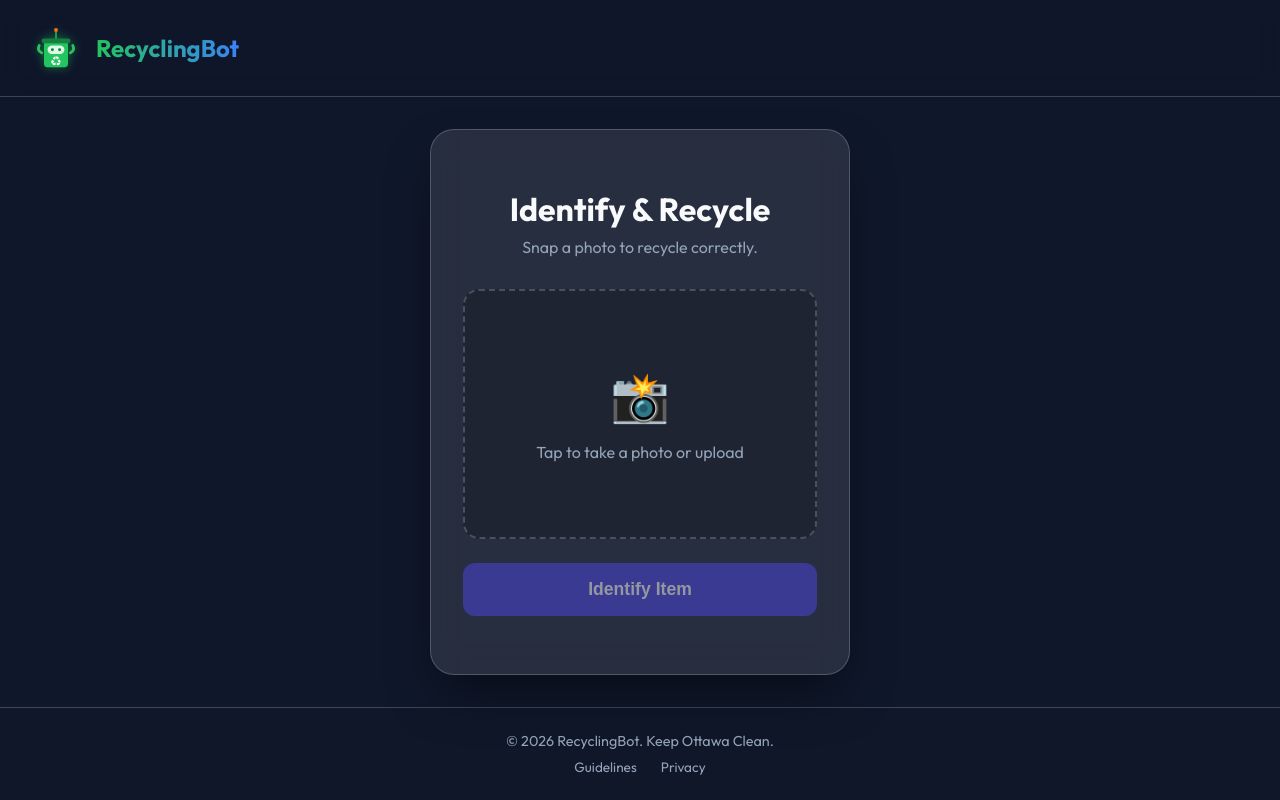
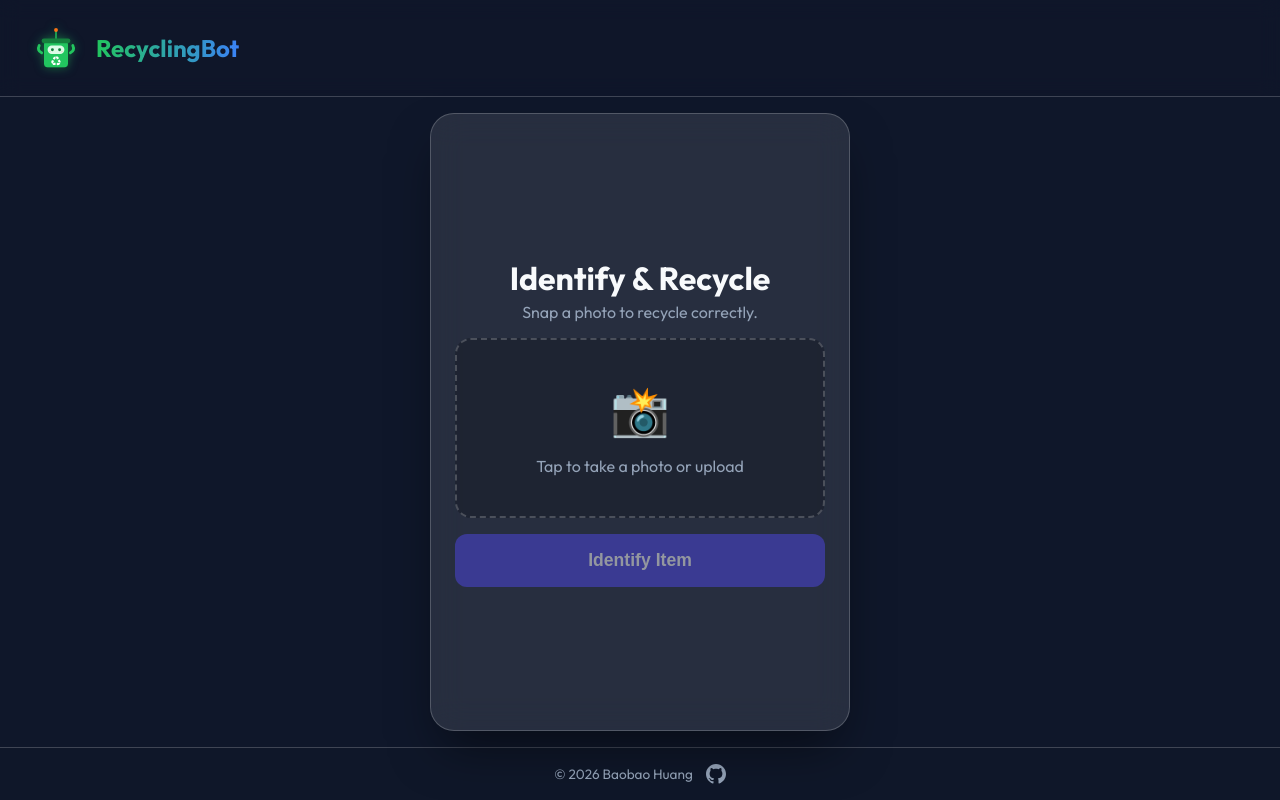
Before and after one commit to BubbleWong/RecyclingBot, a website: page public/index.html in a window 1280 px wide. Drawn offline with Linux system fonts and the light colour scheme.

Commit message:
refined the website layout and added footer

```diff
--- a/public/index.html
+++ b/public/index.html
@@ -60,10 +60,15 @@
 
     <!-- App Footer -->
     <footer class="app-footer">
-        <p>&copy; 2026 RecyclingBot. Keep Ottawa Clean.</p>
-        <div class="footer-links">
-            <a href="#">Guidelines</a>
-            <a href="#">Privacy</a>
+        <div class="footer-content">
+            <span>&copy; 2026 Baobao Huang</span>
+            <a href="https://github.com/BubbleWong/RecyclingBot" target="_blank" aria-label="GitHub"
+                class="github-link">
+                <svg xmlns="http://www.w3.org/2000/svg" width="20" height="20" viewBox="0 0 24 24" fill="currentColor">
+                    <path
+                        d="M12 0c-6.626 0-12 5.373-12 12 0 5.302 3.438 9.8 8.207 11.387.599.111.793-.261.793-.577v-2.234c-3.338.726-4.033-1.416-4.033-1.416-.546-1.387-1.333-1.756-1.333-1.756-1.089-.745.083-.729.083-.729 1.205.084 1.839 1.237 1.839 1.237 1.07 1.834 2.807 1.304 3.492.997.107-.775.418-1.305.762-1.604-2.665-.305-5.467-1.334-5.467-5.931 0-1.311.469-2.381 1.236-3.221-.124-.303-.535-1.524.117-3.176 0 0 1.008-.322 3.301 1.23.957-.266 1.983-.399 3.003-.404 1.02.005 2.047.138 3.006.404 2.291-1.552 3.297-1.23 3.297-1.23.653 1.653.242 2.874.118 3.176.77.84 1.235 1.911 1.235 3.221 0 4.609-2.807 5.624-5.479 5.921.43.372.823 1.102.823 2.222v3.293c0 .319.192.694.801.576 4.765-1.589 8.199-6.086 8.199-11.386 0-6.627-5.373-12-12-12z" />
+                </svg>
+            </a>
         </div>
     </footer>
 
--- a/public/style.css
+++ b/public/style.css
@@ -26,6 +26,8 @@ body {
     background-color: var(--bg-dark);
     color: var(--text-light);
     min-height: 100vh;
+    min-height: 100dvh;
+    /* Use dynamic viewport height for mobile browsers */
     display: flex;
     flex-direction: column;
     /* Changed from just flex to column for header/footer */
@@ -78,12 +80,14 @@ body {
     backdrop-filter: blur(16px);
     border: 1px solid var(--glass-border);
     border-radius: 24px;
-    padding: 2rem;
+    padding: 1.5rem;
+    /* Reduced padding */
     width: 90%;
     max-width: 420px;
     text-align: center;
     box-shadow: 0 25px 50px -12px rgba(0, 0, 0, 0.5);
-    margin: 2rem auto;
+    margin: 1rem auto;
+    /* Reduced margin */
     /* Center with margin */
     flex: 1;
     /* Allow growing to push footer down */
@@ -94,12 +98,13 @@ body {
 
 .hero-text h2 {
     font-size: 2rem;
-    margin-bottom: 0.5rem;
+    margin-bottom: 0.25rem;
 }
 
 .hero-text p {
     color: var(--text-dim);
-    margin-bottom: 2rem;
+    margin-bottom: 1rem;
+    /* Reduced from 2rem */
 }
 
 /* Upload Area */
@@ -107,7 +112,8 @@ body {
     background: rgba(0, 0, 0, 0.2);
     border: 2px dashed var(--glass-border);
     border-radius: 16px;
-    height: 250px;
+    height: 180px;
+    /* Reduced specificially for mobile spacing */
     display: flex;
     justify-content: center;
     align-items: center;
@@ -115,7 +121,7 @@ body {
     overflow: hidden;
     position: relative;
     transition: all 0.3s ease;
-    margin-bottom: 1.5rem;
+    margin-bottom: 1rem;
 }
 
 .upload-area:hover {
@@ -288,32 +294,29 @@ body {
 /* App Footer */
 .app-footer {
     width: 100%;
-    padding: 1.5rem;
+    padding: 1rem;
     background: rgba(15, 23, 42, 0.8);
     border-top: 1px solid var(--glass-border);
-    text-align: center;
     margin-top: auto;
 }
 
-.app-footer p {
+.footer-content {
+    display: flex;
+    justify-content: center;
+    align-items: center;
+    gap: 0.8rem;
     color: var(--text-dim);
-    font-size: 0.9rem;
-    margin-bottom: 0.5rem;
+    font-size: 0.85rem;
 }
 
-.footer-links {
+.github-link {
+    color: var(--text-dim);
     display: flex;
-    justify-content: center;
-    gap: 1.5rem;
+    align-items: center;
+    transition: color 0.2s, transform 0.2s;
 }
 
-.footer-links a {
-    color: var(--text-dim);
-    text-decoration: none;
-    font-size: 0.85rem;
-    transition: color 0.2s;
+.github-link:hover {
+    color: var(--text-light);
+    transform: scale(1.1);
 }
-
-.footer-links a:hover {
-    color: var(--primary);
-}
```
